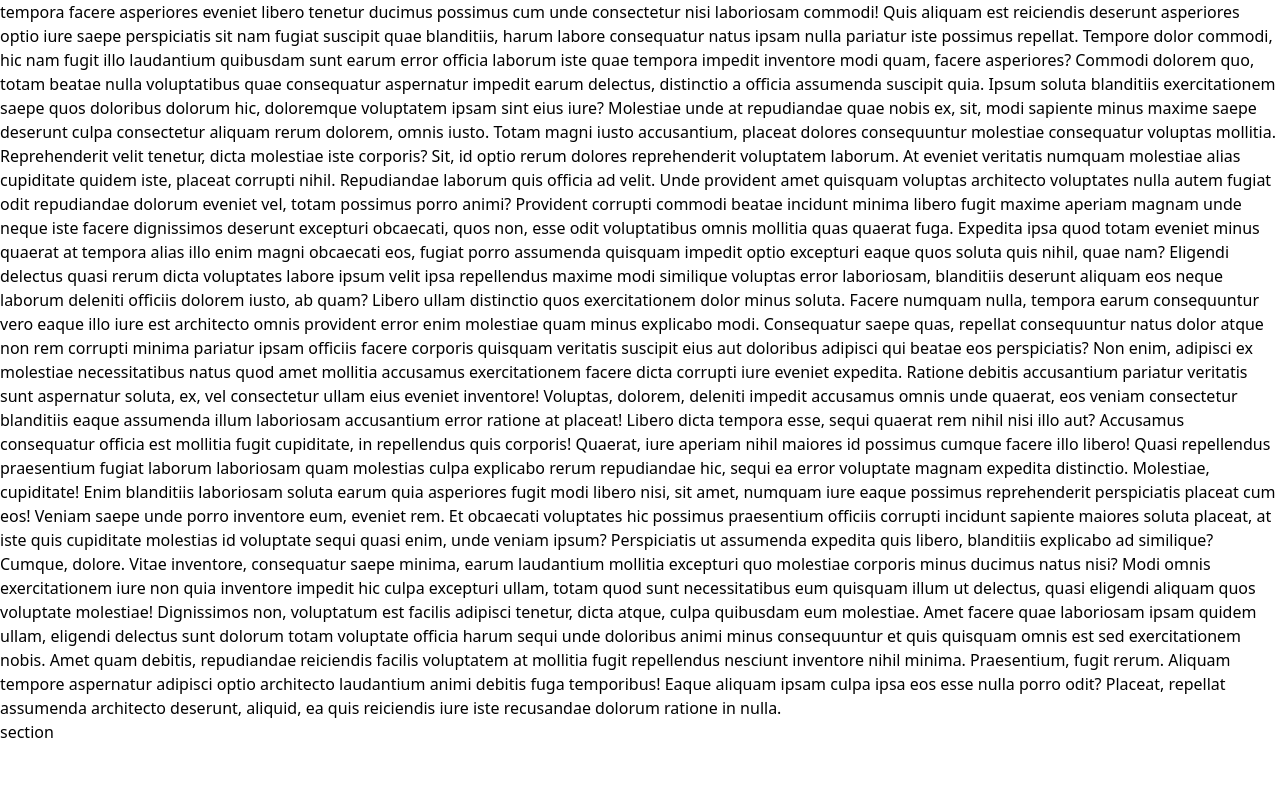
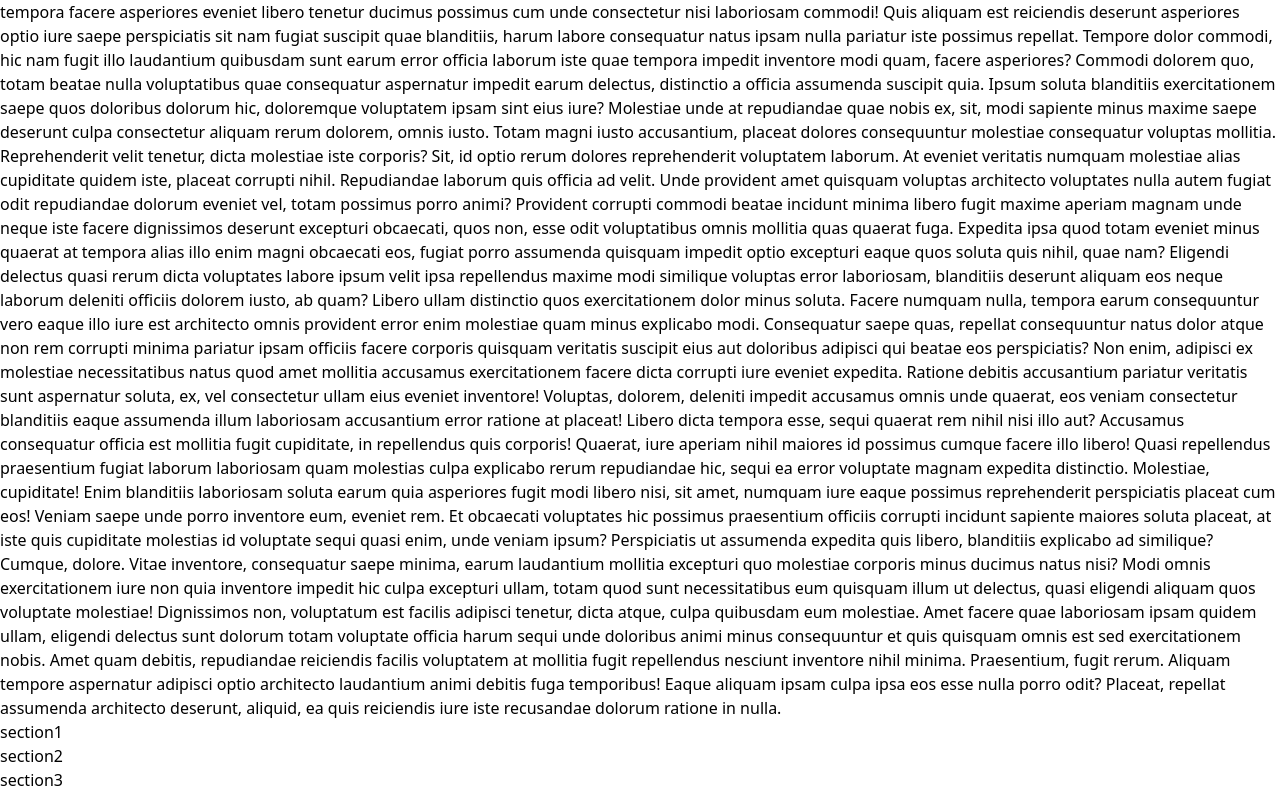
Before and after one commit to israelcruzz/arq360_site, a React (Vite) app: page / in a window 1280 px wide. Shown: the part 360-1152 px from the top of the page. Before the commit the page ends 1104 px from the top, so only its background shows below. Built offline with nearby package versions, Linux system fonts and the light colour scheme.

Commit message:
refactor: update in lp logic

```diff
--- a/src/pages/index.tsx
+++ b/src/pages/index.tsx
@@ -31,6 +31,7 @@ function App() {
             return (
               <HeaderItem
                 title={item.title}
+                isActive
                 key={`@header-item-key/${i}_${new Date()}`}
                 onClick={() => scrollToSection(i)}
               />
@@ -139,7 +140,13 @@ function App() {
       Placeat, repellat assumenda architecto deserunt, aliquid, ea quis
       reiciendis iure iste recusandae dolorum ratione in nulla.
       <section ref={(element) => setRef({ index: 0, element })}>
-        section
+        section1
+      </section>
+      <section ref={(element) => setRef({ index: 1, element })}>
+        section2
+      </section>
+      <section ref={(element) => setRef({ index: 2, element })}>
+        section3
       </section>
     </main>
   );
```
Also changed, not shown: src/mocks/header-items-mock.ts (line endings or trailing spaces).
